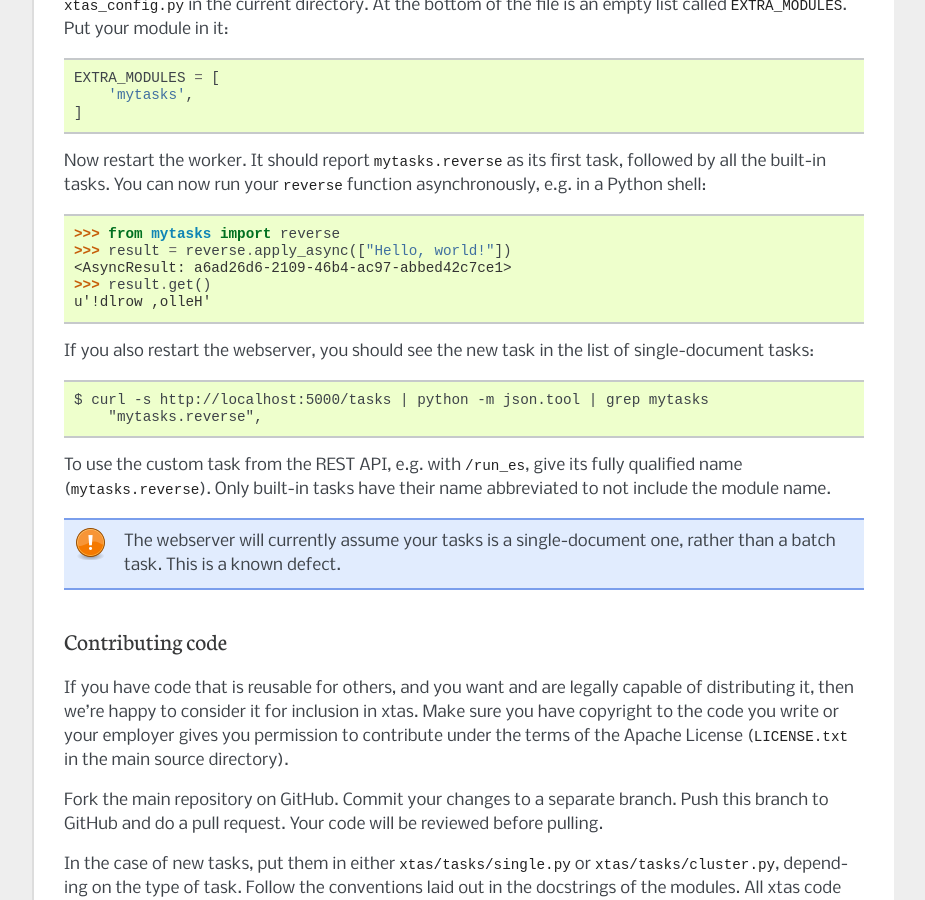
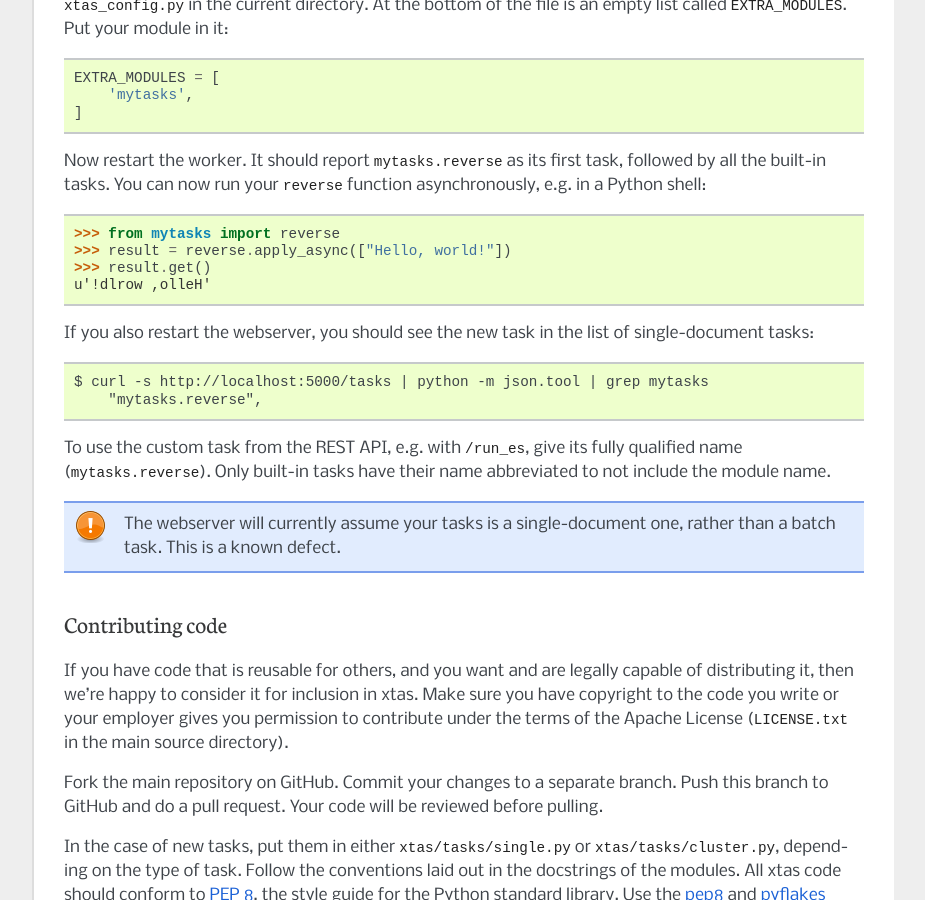
Before and after one commit to NLeSC/xtas, a Sphinx documentation site: the page built from doc/modifying.rst, in a window 1280 px wide and 900 px high, scrolled down 709 px. Shown: the whole window, without its empty margins (198-1123 px from the left). Built offline with Sphinx 7.4.7, drawn with Linux system fonts in a browser that asks for light colours.

Commit message:
fix doctest (which isn't really a doctest yet)

```diff
--- a/doc/modifying.rst
+++ b/doc/modifying.rst
@@ -42,7 +42,6 @@ function asynchronously, e.g. in a Python shell::
 
     >>> from mytasks import reverse
     >>> result = reverse.apply_async(["Hello, world!"])
-    <AsyncResult: a6ad26d6-2109-46b4-ac97-abbed42c7ce1>
     >>> result.get()
     u'!dlrow ,olleH'
 
```
